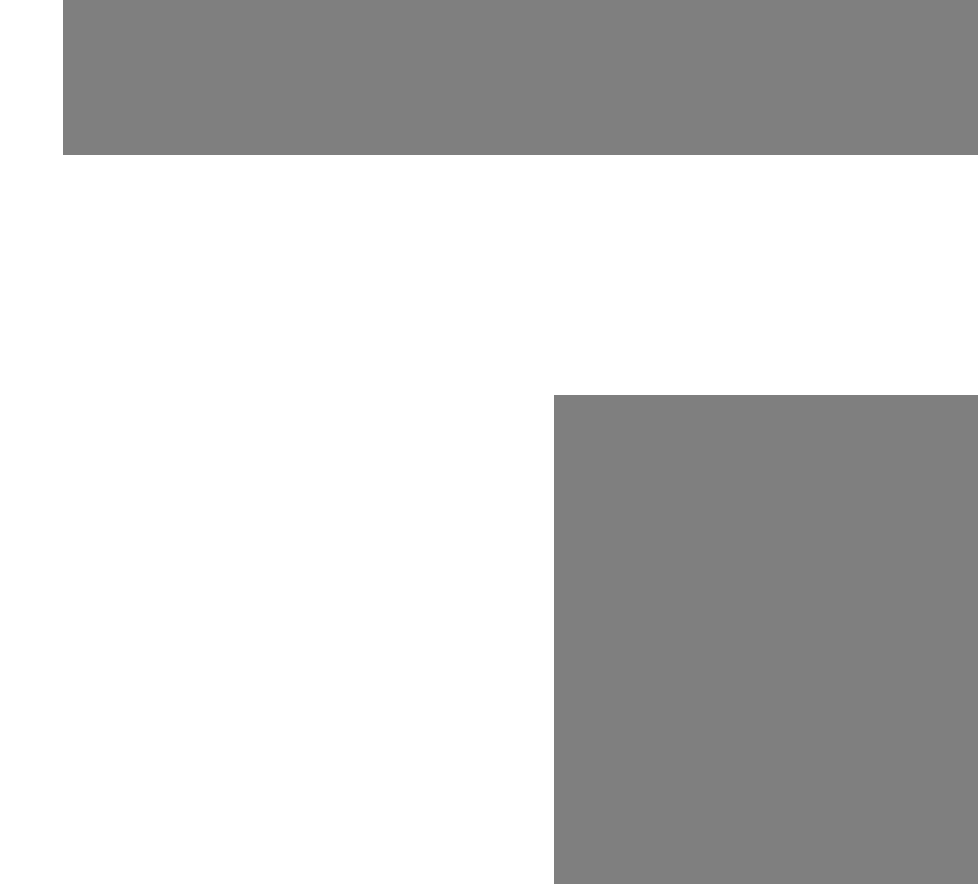
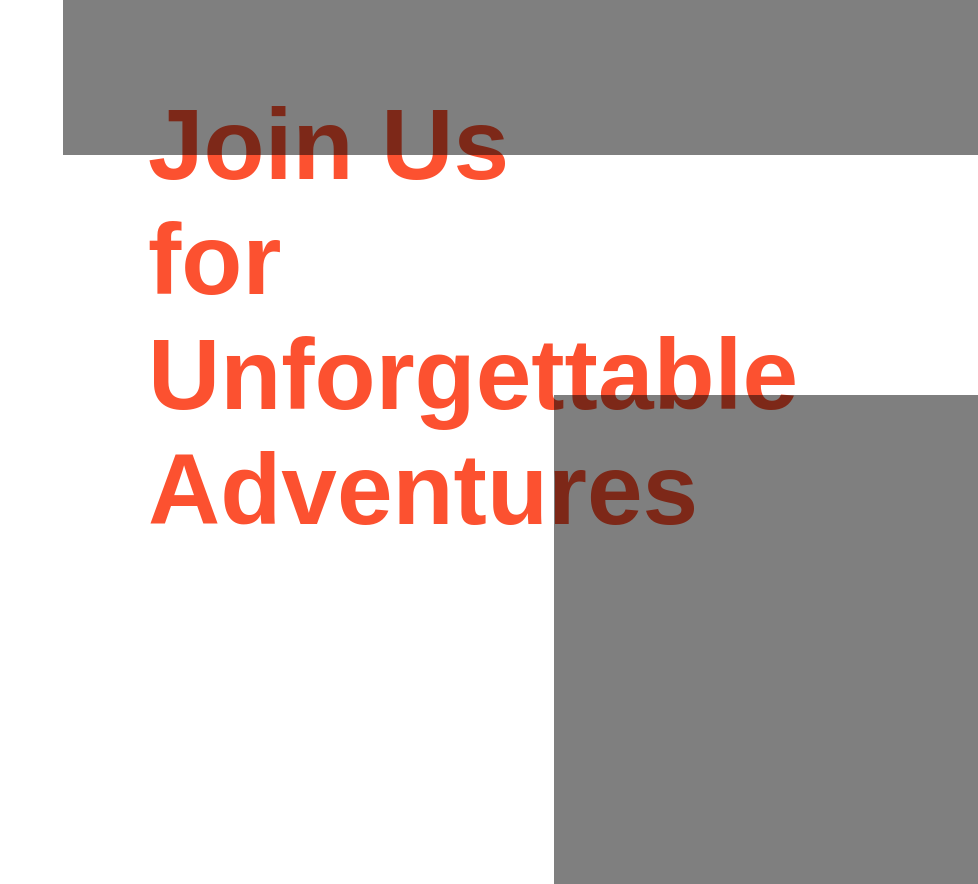
Before and after one commit to solcaracciolo/wdd130, a plain HTML site: page wwr/about.html in a window 1280 px wide. Shown: the part 1511-2395 px from the top of the page, without its empty margins (302-1280 px from the left). Drawn offline with Linux system fonts and the light colour scheme.

Commit message:
Update about.html

```diff
--- a/wwr/about.html
+++ b/wwr/about.html
@@ -30,6 +30,7 @@
         </div>
 
         <article>
+            <h2>Join Us for Unforgettable Adventures</h2> <!-- Added a heading for the article -->
             <div class="enjoy">
                 <img src="images/rafting59_600.jpg" alt="Rafting Adventure">
                 <p>Join us for unforgettable river experiences! Our mission is to deliver thrilling adventures while respecting nature.</p>
```
